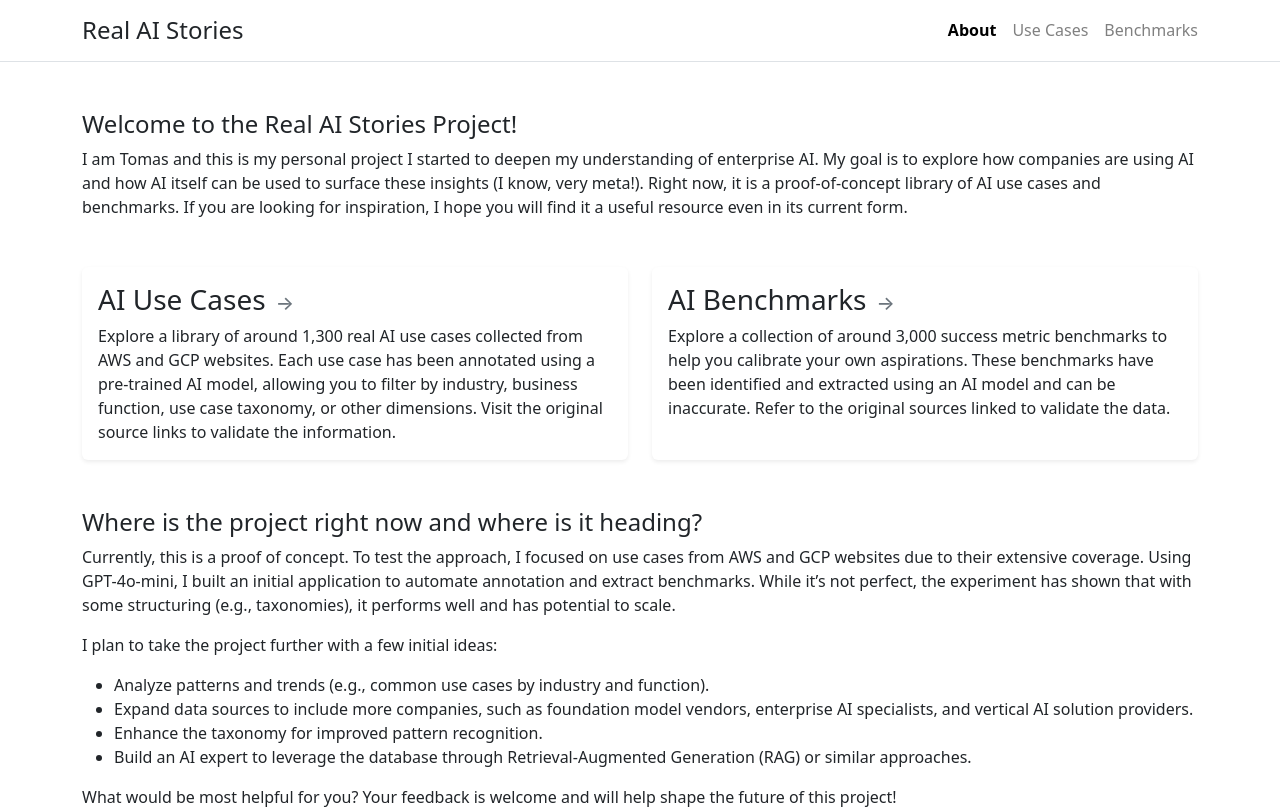
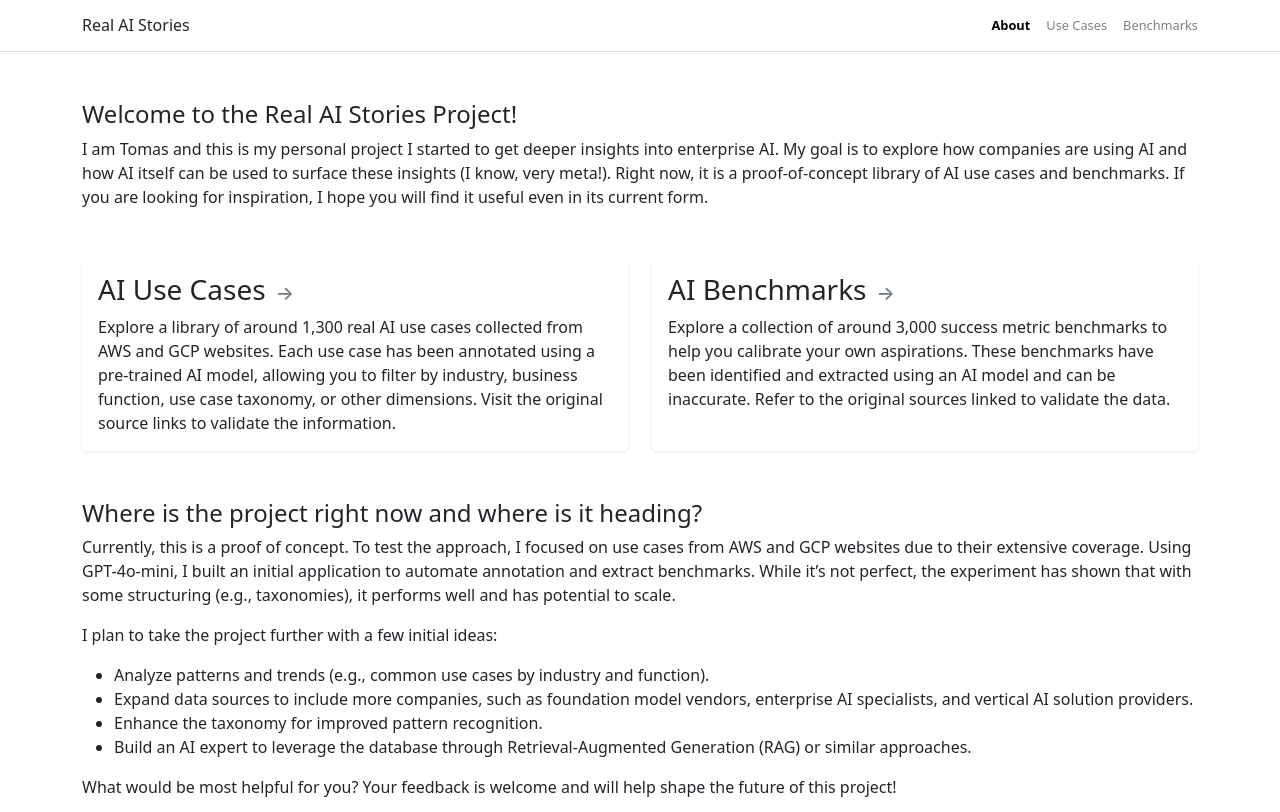
Before and after one commit to tomas-kubis/ai-use-cases-frontend, a plain HTML site: page ai/index.html in a window 1280 px wide. Shown: the top 812 px of the page. Drawn offline with nearby package versions, Linux system fonts and the light colour scheme.

Commit message:
Fine-tuning of top banner

```diff
--- a/ai/index.html
+++ b/ai/index.html
@@ -10,6 +10,7 @@
         .nav-link {
             color: grey;
             text-decoration: none;
+            font-size: 0.8rem;
             font-weight: 500;
         }
         .nav-link:hover {
@@ -20,7 +21,7 @@
             font-weight: 700;
         }
         h3.m-0 {
-            font-size: 1.5rem;
+            font-size: 1rem;
         }
         .card {
             cursor: pointer;
@@ -61,7 +62,7 @@
         <!-- Short Description -->
         <section class="text-left mb-5">
             <h4>Welcome to the Real AI Stories Project!</h4>
-            <p>I am Tomas and this is my personal project I started to deepen my understanding of enterprise AI. My goal is to explore how companies are using AI and how AI itself can be used to surface these insights (I know, very meta!). Right now, it is a proof-of-concept library of AI use cases and benchmarks. If you are looking for inspiration, I hope you will find it a useful resource even in its current form.</p>
+            <p>I am Tomas and this is my personal project I started to get deeper insights into enterprise AI. My goal is to explore how companies are using AI and how AI itself can be used to surface these insights (I know, very meta!). Right now, it is a proof-of-concept library of AI use cases and benchmarks. If you are looking for inspiration, I hope you will find it useful even in its current form.</p>
         </section>
 
         <!-- Tiles with Links -->
```
Also changed, not shown: ai/benchmarks.html (+2 -1 lines), ai/use-cases.html (+2 -1 lines).
